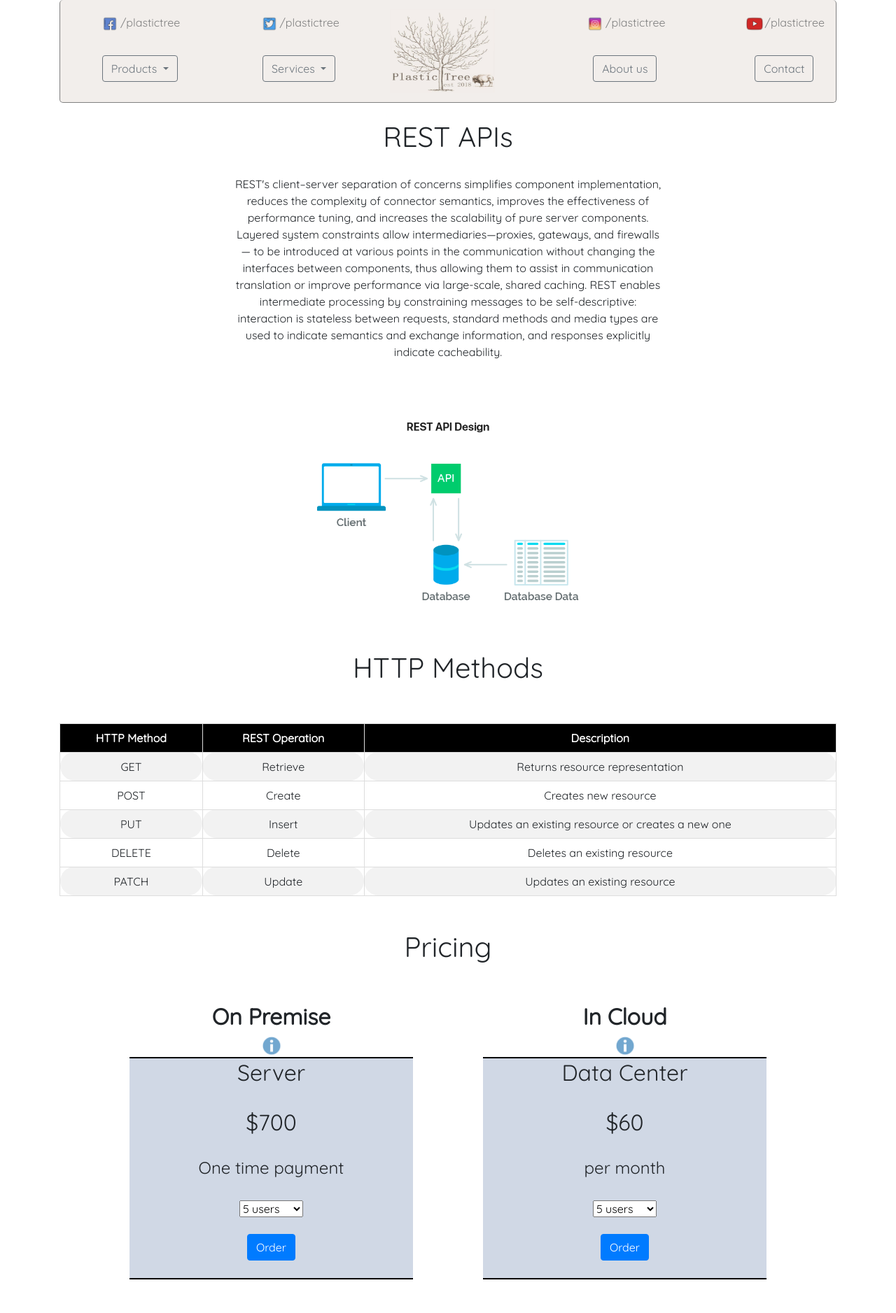
After one commit to vojta-janousek/wordpress-project, a Django app: a page that uses ptvc_project/templates/ptvc_app/base2.html in a window 1280 px wide. The commit adds this page. Shown: the whole page at 70% size. Run offline with Django 3.2, Linux system fonts and the light colour scheme; some libraries are stand-ins or nearby versions.

Commit message:
Added a product.

```diff
--- /dev/null
+++ b/ptvc_project/ptvc_app/static/css/product_bison_style.css
@@ -0,0 +1,38 @@
+body {
+  font-family: 'Quicksand', sans-serif;
+  text-align: center;
+}
+
+table td {
+  border-left: 100px solid white;
+  border-right: 100px solid white;
+  border-radius: 50px;
+}
+
+.secondRow {
+  background-color: #d0d8e5;
+  border: 2px solid black;
+}
+
+.rest-method-table {
+  border-collapse: collapse;
+  width: 100%;
+}
+
+.rest-method-table th {
+  background-color: black;
+  color: white;
+}
+
+.rest-method-table td, .rest-method-table th {
+  border: 1px solid #ddd;
+  padding: 8px;
+}
+
+.rest-method-table tr:nth-child(even){
+  background-color: #f2f2f2;
+}
+
+.rest-method-table tr:hover {
+  background-color: #ddd;
+}
--- /dev/null
+++ b/ptvc_project/ptvc_app/static/js/bisonPricingScript.js
@@ -0,0 +1,22 @@
+function infoBoxFunc(val) {
+  if (val === 0) {
+    window.alert("Some text");
+  }
+  else {
+    window.alert("Some other text");
+  }
+}
+
+function serverPriceChange() {
+  var serverUserCount = document.getElementById("server-user-count").value;
+  var serverPriceObject = document.getElementById("server-price");
+
+  serverPriceObject.textContent = serverUserCount;
+}
+
+function dataCenterPriceChange() {
+  var dataCenterUserCount = document.getElementById("data-center-user-count").value;
+  var dataCenterPriceObject = document.getElementById("data-center-price");
+
+  dataCenterPriceObject.textContent = dataCenterUserCount;
+}
--- a/ptvc_project/ptvc_app/urls.py
+++ b/ptvc_project/ptvc_app/urls.py
@@ -6,5 +6,5 @@ app_name = 'ptvc_app'
 urlpatterns = [
     re_path(r'^$', views.IndexView.as_view(), name='index'),
     re_path(r'^about/$', views.AboutView.as_view(), name='about'),
-    re_path(r'^pricing/$', views.PricingView.as_view(), name='pricing'),
+    re_path(r'^bison/$', views.ProductBisonView.as_view(), name='product_bison'),
 ]
--- a/ptvc_project/ptvc_app/views.py
+++ b/ptvc_project/ptvc_app/views.py
@@ -9,5 +9,5 @@ class AboutView(TemplateView):
     template_name = 'ptvc_app/aboutus.html'
 
 
-class PricingView(TemplateView):
-    template_name = 'ptvc_app/product_pricing.html'
+class ProductBisonView(TemplateView):
+    template_name = 'ptvc_app/product_bison.html'
--- a/ptvc_project/templates/ptvc_app/base2.html
+++ b/ptvc_project/templates/ptvc_app/base2.html
@@ -22,11 +22,14 @@
               Products
             </button>
             <div class="dropdown-menu">
-              <a class="dropdown-item" href="#">Action</a>
-              <a class="dropdown-item" href="#">Another action</a>
-              <a class="dropdown-item" href="#">Something else here</a>
+              <h6 class="dropdown-header">Products</h6>
+              <a class="dropdown-item" href="{% url 'ptvc_app:product_bison' %}">Bison API</a>
+              <a class="dropdown-item" href="#">Product 2</a>
               <div class="dropdown-divider"></div>
-              <a class="dropdown-item" href="{% url 'ptvc_app:pricing' %}">Product pricing</a>
+              <h6 class="dropdown-header">Applications</h6>
+              <a class="dropdown-item" href="#">App 1</a>
+              <a class="dropdown-item" href="#">App 2</a>
+              <a class="dropdown-item" href="#">App 3</a>
             </div>
           </div></li>
         </ul>
--- /dev/null
+++ b/ptvc_project/templates/ptvc_app/product_bison.html
@@ -0,0 +1,124 @@
+{% extends 'ptvc_app/base2.html' %}
+{% load static %}
+{% block mainblock %}
+
+<link href="https://fonts.googleapis.com/css?family=Quicksand" rel="stylesheet">
+<link rel="stylesheet" href="{% static 'css/product_bison_style.css' %}">
+<script type="text/javascript" src="{% static 'js/bisonPricingScript.js' %}"></script>
+
+<h1>REST APIs</h1>
+<br>
+<p>
+  REST's client–server separation of concerns simplifies component implementation, <br>
+  reduces the  complexity of  connector semantics,  improves  the effectiveness of <br>
+  performance tuning,  and increases  the scalability  of pure server  components. <br>
+  Layered system constraints allow intermediaries—proxies, gateways, and firewalls <br>
+  — to be introduced  at various points in the  communication without changing the <br>
+  interfaces  between components, thus  allowing them to  assist in  communication <br>
+  translation or improve performance via large-scale, shared caching. REST enables <br>
+  intermediate   processing  by  constraining  messages  to  be  self-descriptive: <br>
+  interaction is stateless between requests,  standard methods and media types are <br>
+  used to  indicate semantics and  exchange information,  and responses explicitly <br>
+  indicate cacheability. <br>
+</p>
+<br><br>
+<img src="{% static 'images/rest.png' %}" width="500" heigh="500" alt="Not found">
+
+<br><br>
+<h1>HTTP Methods</h1>
+<br><br>
+
+<table class="rest-method-table">
+  <tr>
+    <th>HTTP Method</th>
+    <th>REST Operation</th>
+    <th>Description</th>
+  </tr>
+  <tr>
+    <td>GET</td>
+    <td>Retrieve</td>
+    <td>Returns resource representation</td>
+  </tr>
+  <tr>
+    <td>POST</td>
+    <td>Create</td>
+    <td>Creates new resource</td>
+  </tr>
+  <tr>
+    <td>PUT</td>
+    <td>Insert</td>
+    <td>Updates an existing resource or creates a new one</td>
+  </tr>
+  <tr>
+    <td>DELETE</td>
+    <td>Delete</td>
+    <td>Deletes an existing resource</td>
+  </tr>
+  <tr>
+    <td>PATCH</td>
+    <td>Update</td>
+    <td>Updates an existing resource</td>
+  </tr>
+</table>
+
+<br><br>
+<h1>Pricing</h1>
+<br><br>
+
+<table width="100%">
+  <tr>
+    <td width="50%">
+      <h2><strong>On Premise</strong></h2>
+      <img src="{% static 'images/info.png' %}" width="30" height="30" alt="Not found" onclick="infoBoxFunc(0)">
+    </td>
+    <td width="50%">
+      <h2><strong>In Cloud</strong></h2>
+      <img src="{% static 'images/info.png' %}" width="30" height="30" alt="Not found" onclick="infoBoxFunc(1)">
+    </td>
+  </tr>
+
+  <tr class="secondRow">
+    <td width=50%>
+      <h2>Server</h2><br>
+      <h2 id="server-price">$700</h2><br>
+      <h4>One time payment</h4><br>
+
+      <select id="server-user-count" onchange="serverPriceChange();">
+        <option value="$700">5 users</option>
+        <option value="$1200">10 users</option>
+        <option value="$2000">20 users</option>
+        <option value="$4500">50 users</option>
+        <option value="$8000">100 users</option>
+      </select>
+      <br><br>
+
+      <a class="btn btn-primary" href="#" role="button">Order</a>
+
+      <br><br>
+
+    </td>
+    <td width=50%>
+      <h2>Data Center</h2><br>
+      <h2 id="data-center-price">$60</h2><br>
+      <h4>per month</h4><br>
+
+      <select id="data-center-user-count" onchange="dataCenterPriceChange();">
+        <option value="$60">5 users</option>
+        <option value="$100">10 users</option>
+        <option value="$180">20 users</option>
+        <option value="$400">50 users</option>
+        <option value="$750">100 users</option>
+      </select>
+      <br><br>
+
+      <a class="btn btn-primary" href="#" role="button">Order</a>
+
+      <br><br>
+
+    </td>
+  </tr>
+</table>
+
+<br><br>
+
+{% endblock %}
```
Also changed, not shown: ptvc_project/ptvc_app/static/css/product_pricing_style.css (deleted, +0 -15 lines), ptvc_project/ptvc_app/static/js/productPricingScript.js (deleted, +0 -8 lines), ptvc_project/templates/ptvc_app/product_pricing.html (deleted, +0 -61 lines), ptvc_project/ptvc_app/static/images/rest.png (added).
